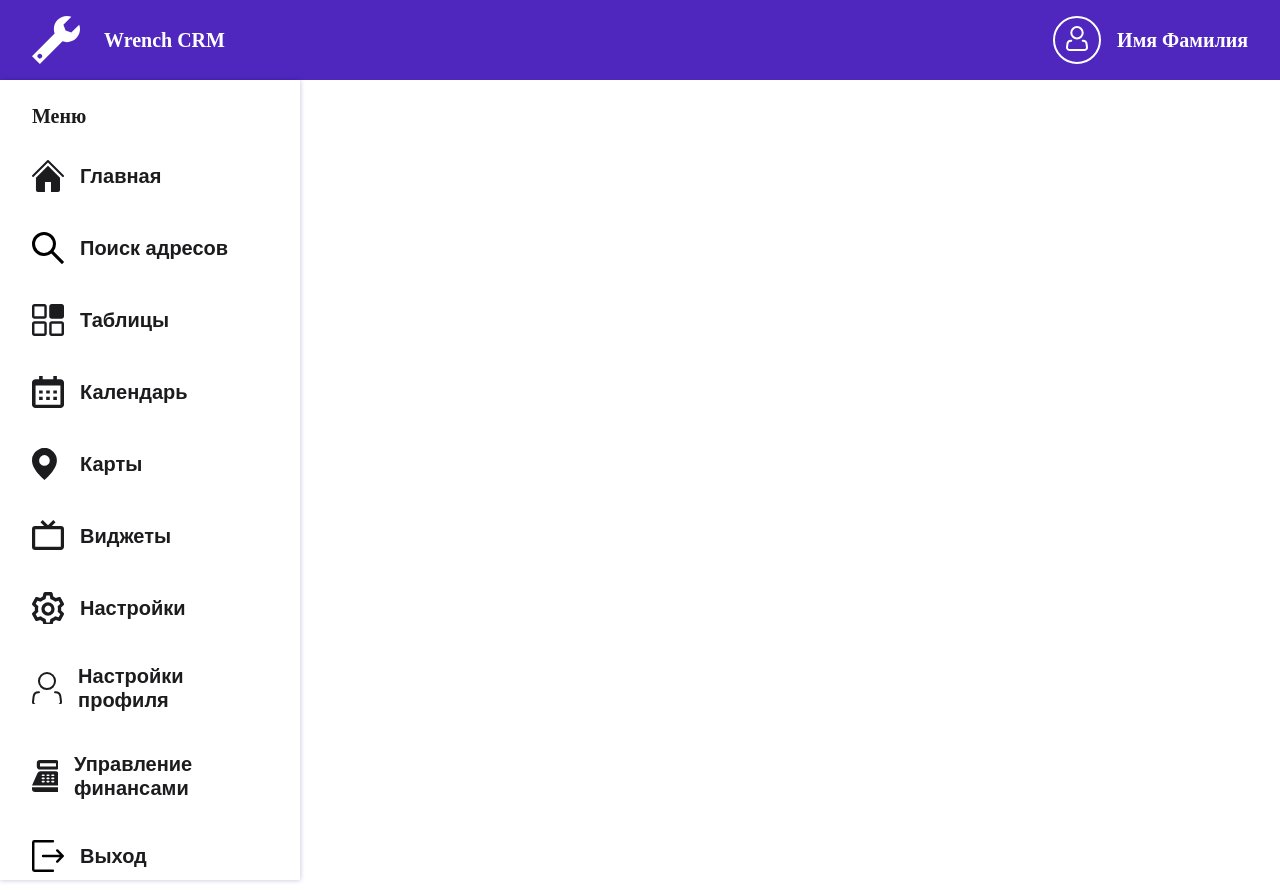
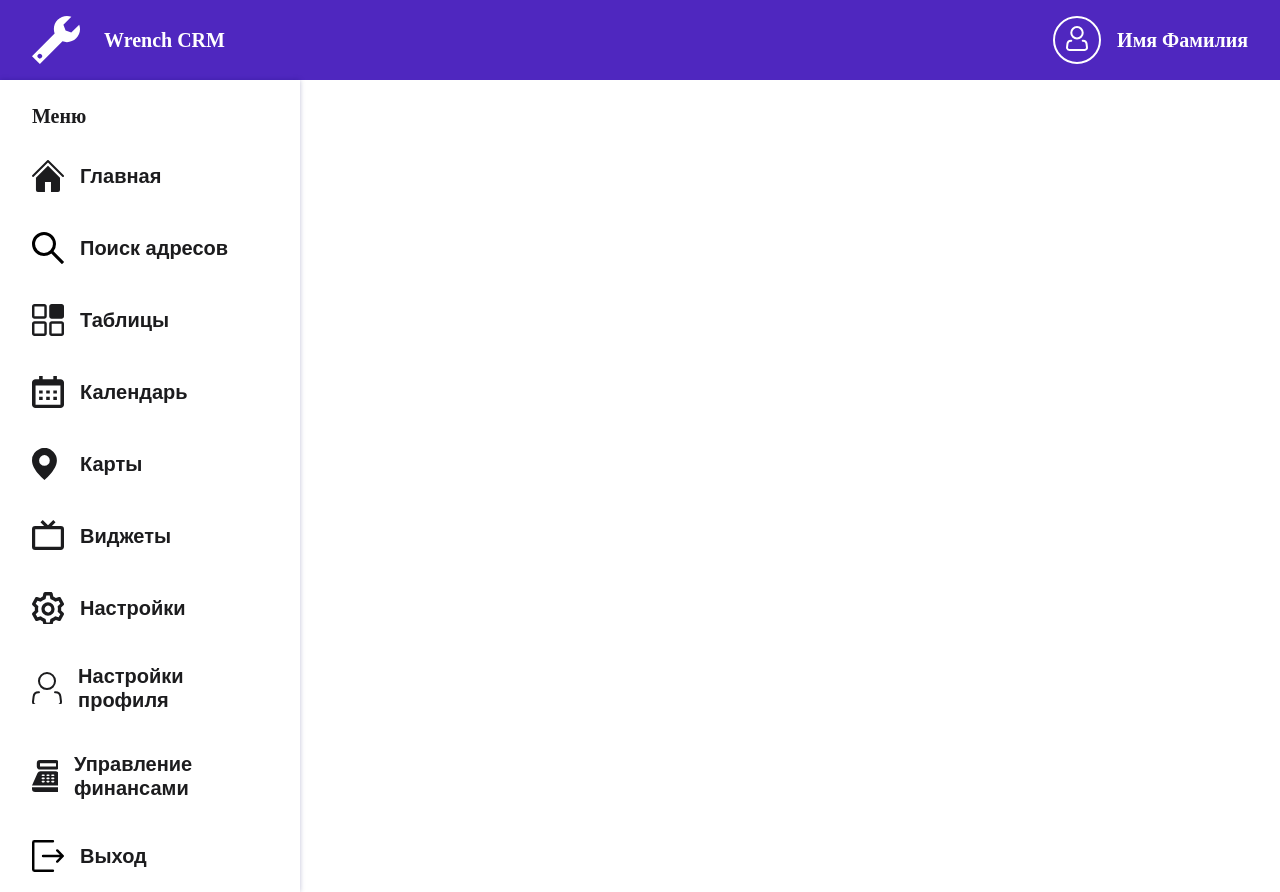
Before and after one commit to AzizJP/wrench, a React app: page / in a window 1280 px wide. Before the commit the page ends 800 px from the top, so only its background shows below. Built offline with nearby package versions, Linux system fonts and the light colour scheme.

Commit message:
fixed: add types, change tags, delete unused margin and padding

```diff
--- a/src/App.tsx
+++ b/src/App.tsx
@@ -13,6 +13,8 @@ const globalStyle = css`
 const Page = styled.div`
   width: 100%;
   min-height: 100vh;
+  display: flex;
+  flex-direction: column;
 `;
 
 const App: FC = memo(() => {
--- a/src/components/Sidebar/Sidebar.tsx
+++ b/src/components/Sidebar/Sidebar.tsx
@@ -1,5 +1,5 @@
 import styled from '@emotion/styled';
-import {FC, memo} from 'react';
+import {FC, memo, SVGProps} from 'react';
 
 import mq from '../../../types/common';
 import {ReactComponent as Calendar} from '../../assets/calendar-menu-icon.svg';
@@ -15,7 +15,12 @@ import {ReactComponent as Widget} from '../../assets/widget-menu-icon.svg';
 
 import SidebarItem from './SidebarItem';
 
-const MenuData = [
+interface MenuItemsProps {
+  icon: FC<SVGProps<SVGSVGElement>>;
+  title: string;
+}
+
+const MenuItems: Array<MenuItemsProps> = [
   {
     icon: Main,
     title: 'Главная',
@@ -58,38 +63,29 @@ const MenuData = [
   },
 ];
 
-const SidebarWrapper = styled.div`
+const SidebarWrapper = styled.section`
   display: none;
   flex-direction: column;
-  position: fixed;
   overflow: auto;
   width: 300px;
   height: 100%;
-  top: 80;
-  left: 0;
   box-shadow: 0px 0px 5px rgba(2, 0, 96, 0.25);
-  &::-webkit-scrollbar-thumb {
-    border-radius: 2px;
-    background-color: #d1d1d1;
-  }
   ${mq[1]} {
     display: flex;
   }
 `;
 
 const SidebarTitle = styled.h3`
-  margin: 24px 32px 0;
+  margin: 24px 32px 12px;
   font-weight: 700;
   font-size: 20px;
   line-height: 24px;
   color: #1c1c1e;
 `;
 
-const SidebarList = styled.ul`
+const SidebarList = styled.div`
   display: flex;
   flex-direction: column;
-  margin: 12px 0 0;
-  padding: 0;
 `;
 
 const Sidebar: FC = memo(() => {
@@ -97,7 +93,7 @@ const Sidebar: FC = memo(() => {
     <SidebarWrapper>
       <SidebarTitle>Меню</SidebarTitle>
       <SidebarList>
-        {MenuData.map((menuItem, index) => (
+        {MenuItems.map((menuItem, index) => (
           <SidebarItem icon={<menuItem.icon />} title={menuItem.title} key={index} />
         ))}
       </SidebarList>
```
